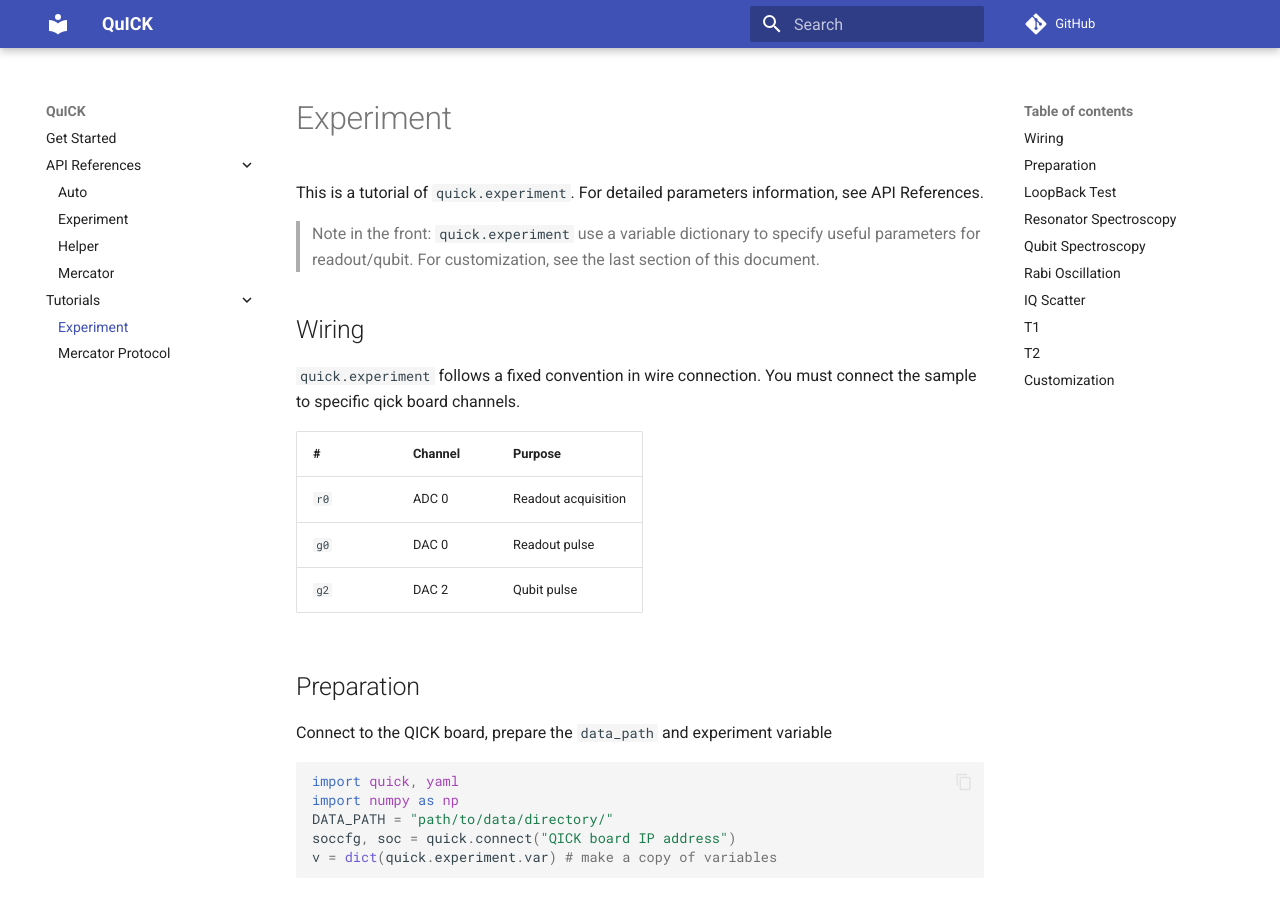
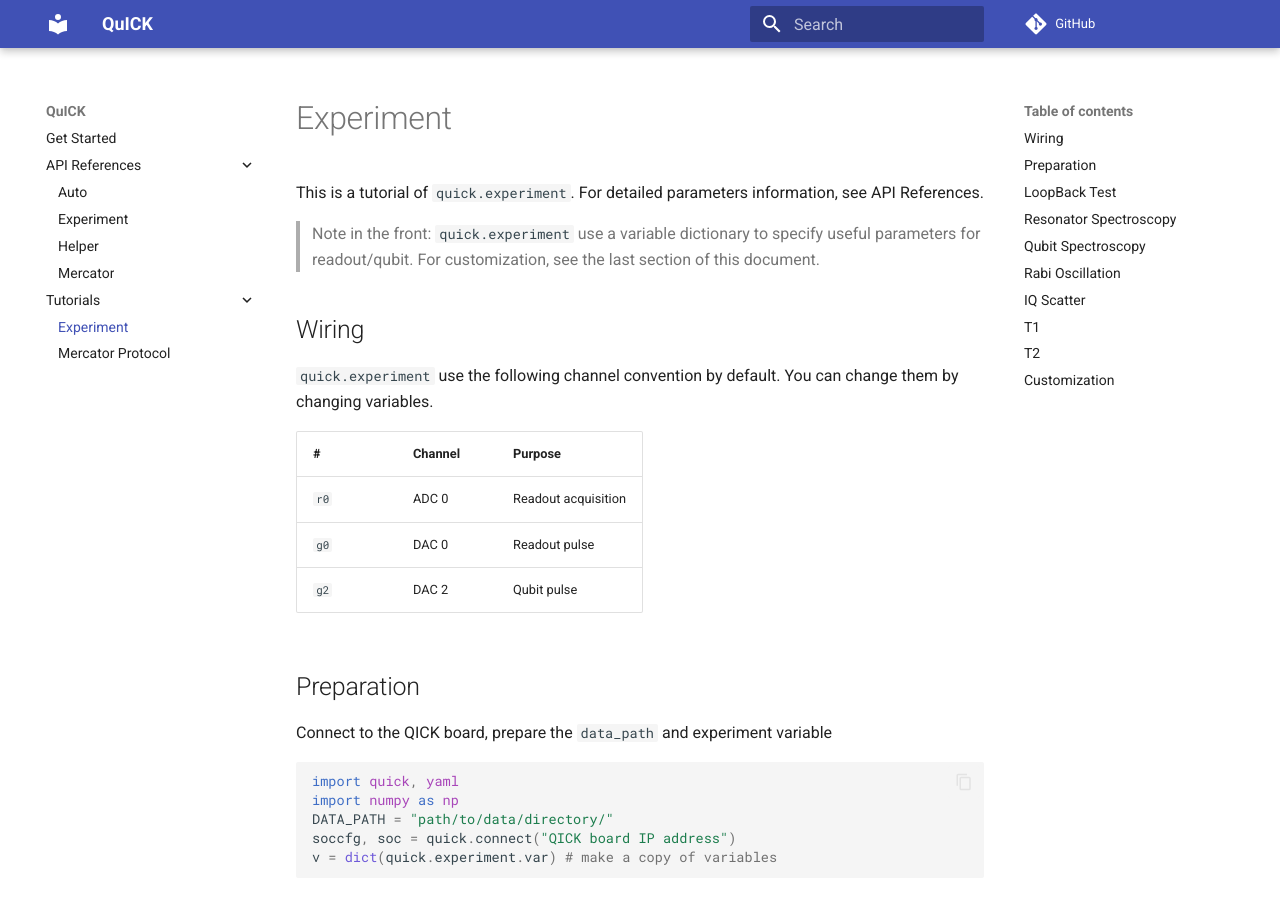
Before and after one commit to clelandlab/quick, an MkDocs documentation site: the page built from docs/Tutorials/experiment.md, in a window 1280 px wide and 900 px high. Built offline with MkDocs 1.6.1 and Material for MkDocs 9.7.7, drawn with Linux system fonts in a browser that asks for light colours; comment, search, counter and statistics services are not loaded.

```diff
--- a/docs/Tutorials/experiment.md
+++ b/docs/Tutorials/experiment.md
@@ -6,7 +6,7 @@ This is a tutorial of `quick.experiment`. For detailed parameters information, s
 
 ## Wiring
 
-`quick.experiment` follows a fixed convention in wire connection. You must connect the sample to specific qick board channels.
+`quick.experiment` use the following channel convention by default. You can change them by changing variables.
 
 |#|Channel|Purpose|
 |---|---|---|
```
Also changed, not shown: docs/API References/experiment.md (+1 -1 lines), 2 other files.
